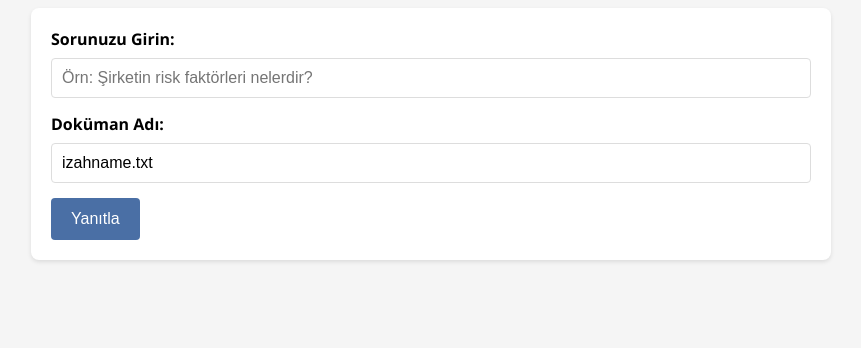
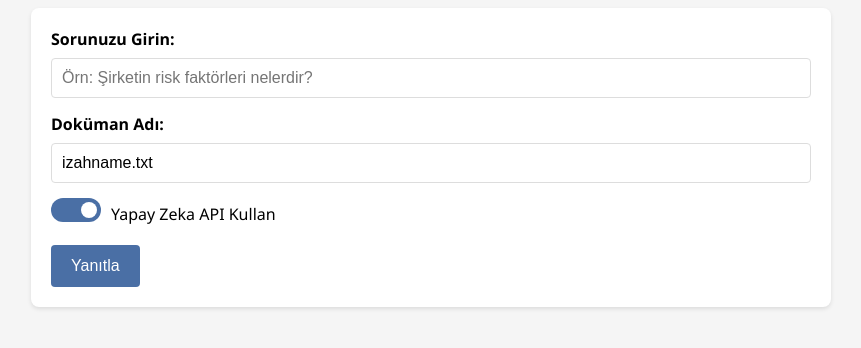
Before and after one commit to kkul-eng/mcp-render-server, a plain HTML site: page index.html in a window 1280 px wide. Shown: the part 106-454 px from the top of the page, without its empty margins (209-1070 px from the left). Drawn offline with Linux system fonts and the light colour scheme.

Commit message:
Update index.html

```diff
--- a/index.html
+++ b/index.html
@@ -39,6 +39,51 @@
             border-radius: 4px;
             font-size: 16px;
             box-sizing: border-box;
+        }
+        .toggle-container {
+            display: flex;
+            align-items: center;
+            margin-bottom: 15px;
+        }
+        .toggle {
+            position: relative;
+            display: inline-block;
+            width: 50px;
+            height: 24px;
+            margin-right: 10px;
+        }
+        .toggle input {
+            opacity: 0;
+            width: 0;
+            height: 0;
+        }
+        .toggle-slider {
+            position: absolute;
+            cursor: pointer;
+            top: 0;
+            left: 0;
+            right: 0;
+            bottom: 0;
+            background-color: #ccc;
+            transition: .4s;
+            border-radius: 34px;
+        }
+        .toggle-slider:before {
+            position: absolute;
+            content: "";
+            height: 16px;
+            width: 16px;
+            left: 4px;
+            bottom: 4px;
+            background-color: white;
+            transition: .4s;
+            border-radius: 50%;
+        }
+        input:checked + .toggle-slider {
+            background-color: #4a6fa5;
+        }
+        input:checked + .toggle-slider:before {
+            transform: translateX(26px);
         }
         button {
             background-color: #4a6fa5;
@@ -87,6 +132,11 @@
             margin-top: 8px;
             display: none;
         }
+        .source-info {
+            margin-top: 10px;
+            color: #666;
+            font-size: 14px;
+        }
     </style>
 </head>
 <body>
@@ -102,27 +152,38 @@
             <label for="document">Doküman Adı:</label>
             <input type="text" id="document" value="izahname.txt">
         </div>
+        <div class="toggle-container">
+            <label class="toggle">
+                <input type="checkbox" id="use-api" checked>
+                <span class="toggle-slider"></span>
+            </label>
+            <span>Yapay Zeka API Kullan</span>
+        </div>
         <button id="submit-btn">Yanıtla</button>
     </div>
 
     <div class="loading" id="loading">
         <div class="spinner"></div>
-        <p>Yanıt aranıyor...</p>
+        <p id="loading-text">Yanıt aranıyor...</p>
     </div>
 
     <div class="answer-container" id="answer-container">
         <h2>Cevap:</h2>
         <div class="answer-content" id="answer-content"></div>
+        <div class="source-info" id="source-info"></div>
     </div>
 
     <script>
         document.addEventListener('DOMContentLoaded', function() {
             const questionInput = document.getElementById('question');
             const documentInput = document.getElementById('document');
+            const useApiToggle = document.getElementById('use-api');
             const submitBtn = document.getElementById('submit-btn');
             const answerContainer = document.getElementById('answer-container');
             const answerContent = document.getElementById('answer-content');
+            const sourceInfo = document.getElementById('source-info');
             const loading = document.getElementById('loading');
+            const loadingText = document.getElementById('loading-text');
             const errorMessage = document.getElementById('error-message');
 
             // API URL - Sunucu adresinize göre değiştirin
@@ -139,6 +200,12 @@
                 answerContainer.style.display = 'none';
                 loading.style.display = 'block';
 
+                if (useApiToggle.checked) {
+                    loadingText.textContent = "Yapay Zeka API ile yanıt aranıyor...";
+                } else {
+                    loadingText.textContent = "Yerel algoritma ile yanıt aranıyor...";
+                }
+
                 try {
                     const response = await fetch(apiUrl, {
                         method: 'POST',
@@ -149,7 +216,8 @@
                             tool: 'document_qa',
                             args: {
                                 question: questionInput.value.trim(),
-                                doc_name: documentInput.value.trim()
+                                doc_name: documentInput.value.trim(),
+                                use_api: useApiToggle.checked
                             }
                         })
                     });
@@ -158,12 +226,16 @@
 
                     if (response.ok) {
                         answerContent.textContent = data.result;
+                        sourceInfo.textContent = useApiToggle.checked ?
+                            "Yanıt Kaynağı: Google Gemini API" :
+                            "Yanıt Kaynağı: Yerel Algoritma";
                         answerContainer.style.display = 'block';
                     } else {
                         throw new Error(data.detail || 'API isteği başarısız oldu');
                     }
                 } catch (error) {
                     answerContent.textContent = `Hata oluştu: ${error.message}`;
+                    sourceInfo.textContent = "";
                     answerContainer.style.display = 'block';
                 } finally {
                     loading.style.display = 'none';
```
